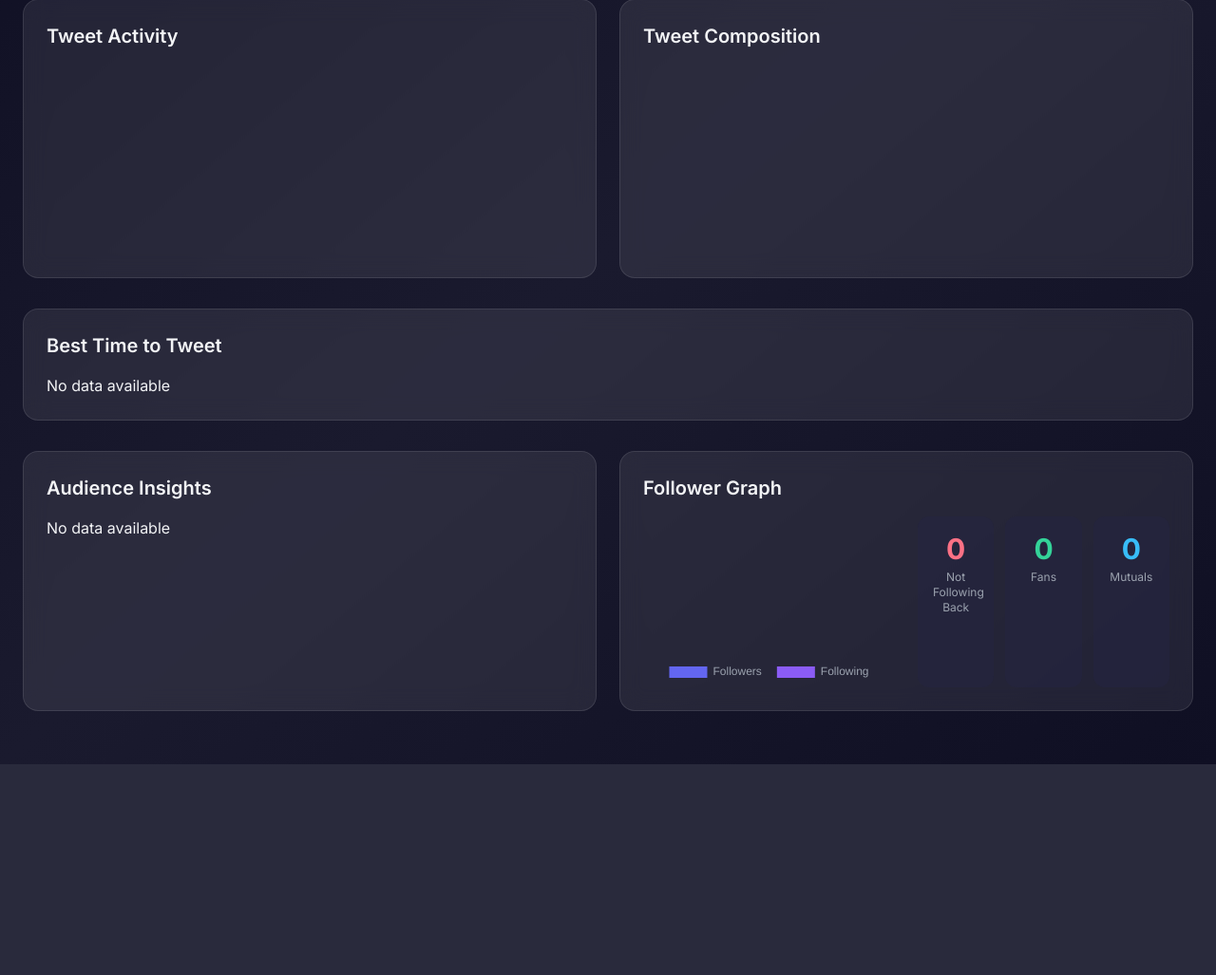
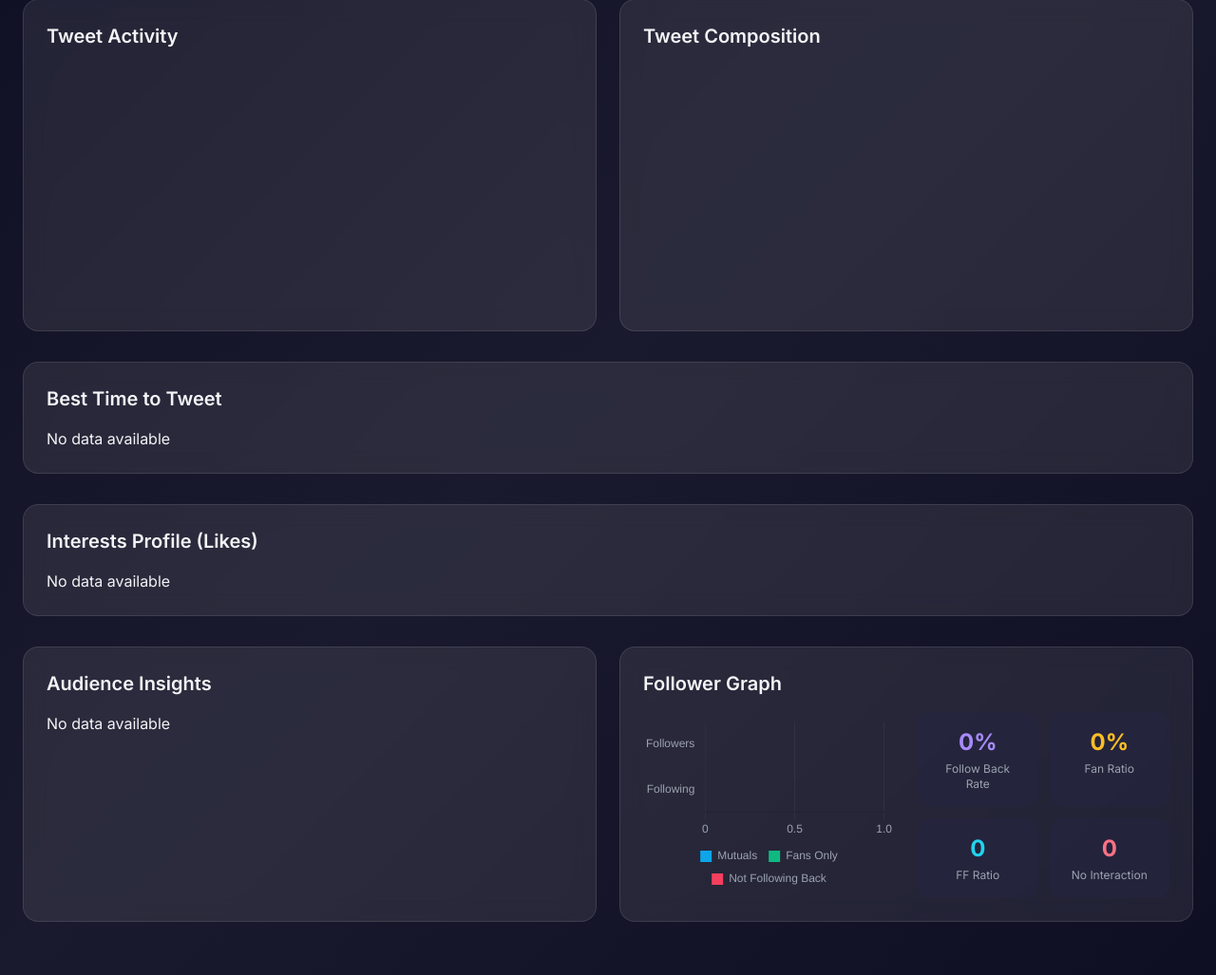
Before and after one commit to KAFKA2306/x, a FastAPI app: page / in a window 1280 px wide. Shown: the part 279-1306 px from the top of the page at 95% size. Before the commit the page ends 1084 px from the top, so only its background shows below. Run offline with FastAPI, Linux system fonts and the light colour scheme; a map, chart or similar area stays blank; parts of the project's set-up code (start-up, migrations or seed data) failed here and were passed over; some libraries are stand-ins or nearby versions.

Commit message:
feat: improve analytics dashboard
- Interest keywords: add comprehensive stop words (EN/JP, Twitter noise)
- Tweet Activity: change to monthly bar chart with YYYY-MM labels
- Follower Graph: change to stacked bar chart, add FF/follow-back metrics
- Interests: analyze both likes and tweets (original/retweets/replies)
- Add no-interaction user detection (following but never mentioned)

```diff
--- a/src/analytics/graph.py
+++ b/src/analytics/graph.py
@@ -1,26 +1,39 @@
-from typing import Dict, List
+from typing import Dict, List, Set
 
 
 class GraphAnalytics:
-    def __init__(self, followers: List[str], following: List[str]):
+    def __init__(self, followers: List[str], following: List[str], mentioned_users: Set[str] = None):
         self.followers = set(followers)
         self.following = set(following)
+        self.mentioned_users = mentioned_users or set()
 
     def analyze_graph(self) -> Dict[str, any]:
         non_followers = self.following - self.followers
+        fans = self.followers - self.following
+        mutuals = self.following.intersection(self.followers)
 
-        fans = self.followers - self.following
+        total_followers = len(self.followers)
+        total_following = len(self.following)
 
-        mutuals = self.following.intersection(self.followers)
+        follow_back_rate = len(mutuals) / total_following * 100 if total_following else 0
+        fan_ratio = len(fans) / total_followers * 100 if total_followers else 0
+        follower_following_ratio = total_followers / total_following if total_following else 0
+
+        no_interaction = non_followers - self.mentioned_users
 
         return {
             "stats": {
-                "total_followers": len(self.followers),
-                "total_following": len(self.following),
+                "total_followers": total_followers,
+                "total_following": total_following,
                 "non_followers_count": len(non_followers),
                 "fans_count": len(fans),
                 "mutuals_count": len(mutuals),
+                "follow_back_rate": round(follow_back_rate, 1),
+                "fan_ratio": round(fan_ratio, 1),
+                "ff_ratio": round(follower_following_ratio, 2),
+                "no_interaction_count": len(no_interaction),
             },
             "non_followers_sample": list(non_followers)[:10],
             "fans_sample": list(fans)[:10],
+            "no_interaction_sample": list(no_interaction)[:20],
         }
--- a/src/features.py
+++ b/src/features.py
@@ -29,6 +29,9 @@ def analyze_tweets(tweets: List[Tweet]) -> TweetAnalysis:
     tweets_per_day = df.groupby(df["created_at"].dt.date).size().to_dict()
     tweets_per_day_str = {str(k): v for k, v in tweets_per_day.items()}
 
+    tweets_per_week = df.groupby(df["created_at"].dt.to_period("M")).size().to_dict()
+    tweets_per_week_str = {str(k): int(v) for k, v in tweets_per_week.items()}
+
     tweets_per_hour = df.groupby(df["created_at"].dt.hour).size().to_dict()
 
     tweets_by_type = {
@@ -43,6 +46,7 @@ def analyze_tweets(tweets: List[Tweet]) -> TweetAnalysis:
         avg_words=avg_words,
         top_words=top_words,
         tweets_per_day=tweets_per_day_str,
+        tweets_per_week=tweets_per_week_str,
         tweets_per_hour=tweets_per_hour,
         tweets_by_type=tweets_by_type,
         word_freq=dict(word_freq.most_common(100)),
--- a/src/web/app.py
+++ b/src/web/app.py
@@ -8,9 +8,10 @@ from fastapi.templating import Jinja2Templates
 from src.analytics.audience import AudienceAnalytics
 from src.analytics.efficiency import EfficiencyAnalytics
 from src.analytics.graph import GraphAnalytics
+from src.analytics.interests import analyze_likes_interests, analyze_tweets_interests
 from src.config import load_config
 from src.features import analyze_tweets
-from src.loader import load_tweets, load_user_list
+from src.loader import load_likes, load_tweets, load_user_list
 
 app = FastAPI()
 templates = Jinja2Templates(directory="src/web/templates")
@@ -26,13 +27,21 @@ else:
 data_dir = os.path.dirname(config.input_file)
 followers_file = os.path.join(data_dir, "follower.js")
 following_file = os.path.join(data_dir, "following.js")
+like_file = os.path.join(data_dir, "like.js")
 
 followers = load_user_list(followers_file)
 following = load_user_list(following_file)
+likes = load_likes(like_file) if os.path.exists(like_file) else []
+
+mentioned_users = set()
+for t in tweets:
+    mentioned_users.update(t.mentions)
 
 audience_analytics = AudienceAnalytics(tweets) if tweets else None
 efficiency_analytics = EfficiencyAnalytics(tweets) if tweets else None
-graph_analytics = GraphAnalytics(followers, following)
+graph_analytics = GraphAnalytics(followers, following, mentioned_users)
+likes_interests = analyze_likes_interests(likes) if likes else None
+tweets_interests = analyze_tweets_interests(tweets) if tweets else None
 
 
 @app.get("/", response_class=HTMLResponse)
@@ -64,5 +73,20 @@ async def get_graph_stats(request: Request):
     return templates.TemplateResponse("partials/graph.html", {"request": request, "graph": stats})
 
 
+@app.get("/interests", response_class=HTMLResponse)
+async def get_interests_stats(request: Request):
+    if not likes_interests and not tweets_interests:
+        return "<p>No data available</p>"
+
+    return templates.TemplateResponse("partials/interests.html", {
+        "request": request,
+        "likes": likes_interests,
+        "tweets": tweets_interests,
+    })
+
+
+
+
+
 def start_server():
     uvicorn.run("src.web.app:app", host="0.0.0.0", port=8000, reload=True)
--- a/src/web/templates/dashboard.html
+++ b/src/web/templates/dashboard.html
@@ -27,11 +27,15 @@
 <div class="grid grid-cols-1 lg:grid-cols-2 gap-6 mb-8">
     <div class="glass p-6 rounded-2xl">
         <h2 class="text-xl font-semibold mb-4">Tweet Activity</h2>
-        <canvas id="activityChart" height="200"></canvas>
+        <div class="relative h-64">
+            <canvas id="activityChart"></canvas>
+        </div>
     </div>
     <div class="glass p-6 rounded-2xl">
         <h2 class="text-xl font-semibold mb-4">Tweet Composition</h2>
-        <canvas id="typeChart" height="200"></canvas>
+        <div class="relative h-64">
+            <canvas id="typeChart"></canvas>
+        </div>
     </div>
 </div>
 
@@ -39,6 +43,13 @@
     <h2 class="text-xl font-semibold mb-4">Best Time to Tweet</h2>
     <div hx-get="/efficiency" hx-trigger="load">
         <div class="h-64 bg-dark-700/50 rounded-xl animate-pulse"></div>
+    </div>
+</div>
+
+<div class="glass p-6 rounded-2xl mb-8">
+    <h2 class="text-xl font-semibold mb-4">Interests Profile (Likes)</h2>
+    <div hx-get="/interests" hx-trigger="load">
+        <div class="h-48 bg-dark-700/50 rounded-xl animate-pulse"></div>
     </div>
 </div>
 
@@ -69,21 +80,19 @@
     };
 
     {% if analysis %}
-    const dailyData = {{ analysis.tweets_per_day | tojson }};
-    const labels = Object.keys(dailyData).slice(-30);
-    const values = labels.map(k => dailyData[k]);
+    const weeklyData = {{ analysis.tweets_per_week | tojson }};
+    const labels = Object.keys(weeklyData).slice(-20);
+    const values = labels.map(k => weeklyData[k]);
 
     new Chart(document.getElementById('activityChart'), {
-        type: 'line',
+        type: 'bar',
         data: {
-            labels: labels.map(d => d.slice(5)),
+            labels: labels,
             datasets: [{
                 label: 'Tweets',
                 data: values,
-                borderColor: '#6366f1',
-                backgroundColor: 'rgba(99,102,241,0.1)',
-                fill: true,
-                tension: 0.4
+                backgroundColor: '#6366f1',
+                borderRadius: 4
             }]
         },
         options: { ...chartDefaults, plugins: { legend: { display: false } } }
--- a/src/web/templates/partials/graph.html
+++ b/src/web/templates/partials/graph.html
@@ -1,41 +1,64 @@
 <div class="grid grid-cols-1 md:grid-cols-2 gap-6">
-    <div>
-        <canvas id="followChart" height="180"></canvas>
+    <div class="relative h-48">
+        <canvas id="followChart"></canvas>
     </div>
-    <div class="grid grid-cols-3 gap-3">
+    <div class="grid grid-cols-2 gap-3">
         <div class="bg-dark-700/50 rounded-xl p-4 text-center">
-            <p class="text-3xl font-bold text-rose-400">{{ graph.stats.non_followers_count }}</p>
-            <p class="text-xs text-gray-400 mt-1">Not Following Back</p>
+            <p class="text-2xl font-bold text-violet-400">{{ graph.stats.follow_back_rate }}%</p>
+            <p class="text-xs text-gray-400 mt-1">Follow Back Rate</p>
         </div>
         <div class="bg-dark-700/50 rounded-xl p-4 text-center">
-            <p class="text-3xl font-bold text-emerald-400">{{ graph.stats.fans_count }}</p>
-            <p class="text-xs text-gray-400 mt-1">Fans</p>
+            <p class="text-2xl font-bold text-amber-400">{{ graph.stats.fan_ratio }}%</p>
+            <p class="text-xs text-gray-400 mt-1">Fan Ratio</p>
         </div>
         <div class="bg-dark-700/50 rounded-xl p-4 text-center">
-            <p class="text-3xl font-bold text-sky-400">{{ graph.stats.mutuals_count }}</p>
-            <p class="text-xs text-gray-400 mt-1">Mutuals</p>
+            <p class="text-2xl font-bold text-cyan-400">{{ graph.stats.ff_ratio }}</p>
+            <p class="text-xs text-gray-400 mt-1">FF Ratio</p>
+        </div>
+        <div class="bg-dark-700/50 rounded-xl p-4 text-center">
+            <p class="text-2xl font-bold text-rose-400">{{ graph.stats.no_interaction_count }}</p>
+            <p class="text-xs text-gray-400 mt-1">No Interaction</p>
         </div>
     </div>
 </div>
 
 <script>
     new Chart(document.getElementById('followChart'), {
-        type: 'doughnut',
+        type: 'bar',
         data: {
             labels: ['Followers', 'Following'],
-            datasets: [{
-                data: [{{ graph.stats.total_followers }}, {{ graph.stats.total_following }}],
-        backgroundColor: ['#6366f1', '#8b5cf6'],
-        borderWidth: 0,
-        cutout: '70%'
-    }]
+            datasets: [
+                {
+                    label: 'Mutuals',
+                    data: [{{ graph.stats.mutuals_count }}, {{ graph.stats.mutuals_count }}],
+        backgroundColor: '#0ea5e9',
+        borderRadius: 4
     },
+        {
+            label: 'Fans Only',
+            data: [{{ graph.stats.fans_count }}, 0],
+        backgroundColor: '#10b981',
+        borderRadius: 4
+                },
+        {
+            label: 'Not Following Back',
+            data: [0, {{ graph.stats.non_followers_count }}],
+        backgroundColor: '#f43f5e',
+        borderRadius: 4
+                }
+            ]
+        },
         options: {
+        indexAxis: 'y',
         responsive: true,
         maintainAspectRatio: false,
+        scales: {
+            x: { stacked: true, ticks: { color: '#9ca3af' }, grid: { color: 'rgba(255,255,255,0.05)' } },
+            y: { stacked: true, ticks: { color: '#9ca3af' }, grid: { display: false } }
+        },
         plugins: {
-            legend: { position: 'bottom', labels: { color: '#9ca3af', padding: 16 } }
+            legend: { position: 'bottom', labels: { color: '#9ca3af', padding: 12, boxWidth: 12 } }
         }
     }
-});
+    });
 </script>
```
Also changed, not shown: Taskfile.yaml (+5 -3 lines), src/analytics/audience.py (+10 -0 lines), src/analytics/interests.py (added, +64 -0 lines), src/loader.py (+47 -11 lines), src/models.py (+11 -0 lines), src/web/templates/partials/audience.html (+26 -0 lines), src/web/templates/partials/interests.html (added, +73 -0 lines), 1 other file.
